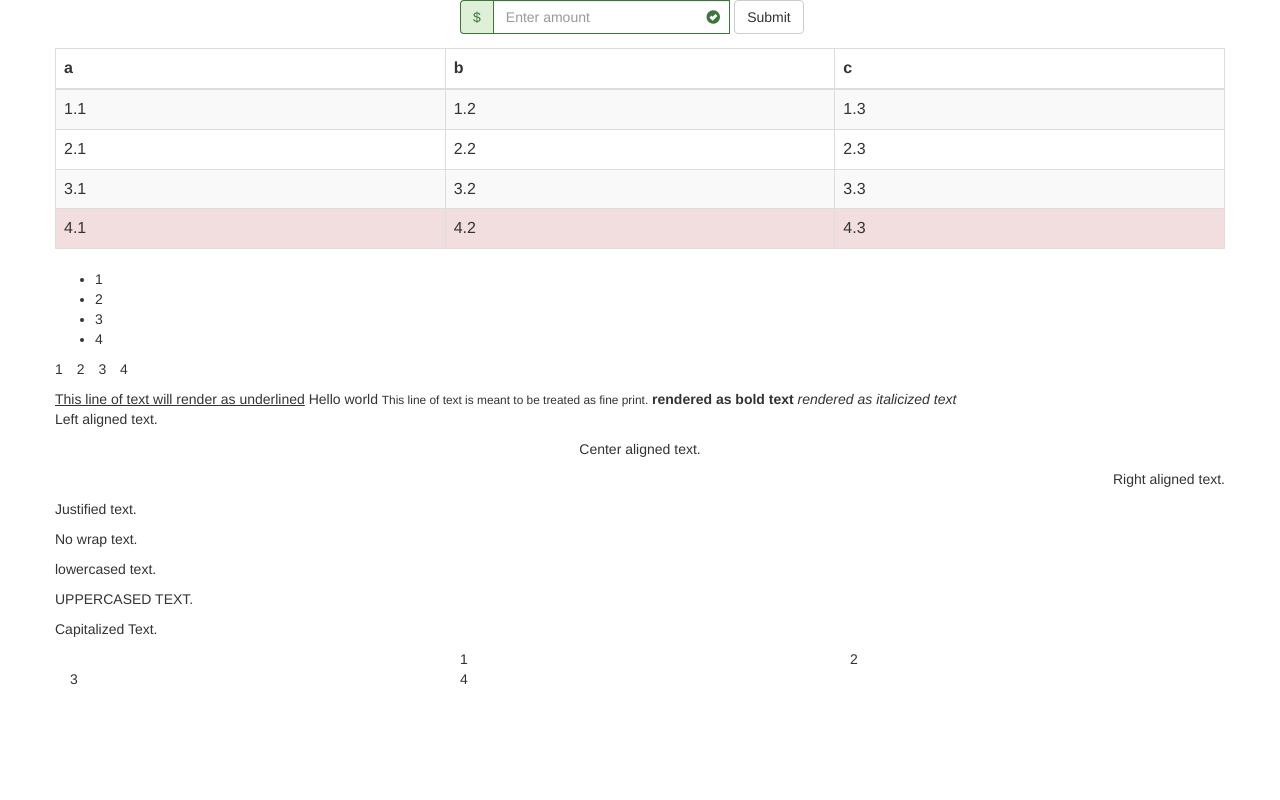
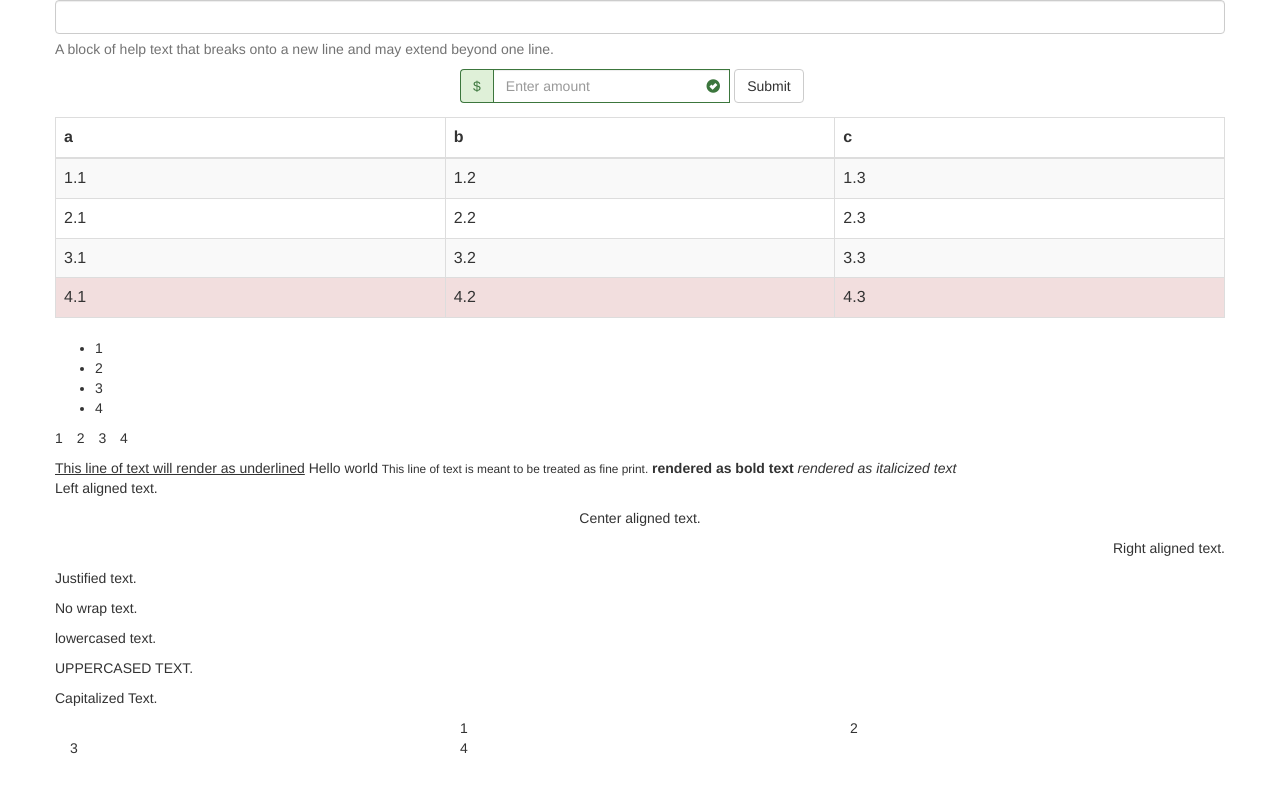
Before and after one commit to slaviber/CyberProgramming, a web app: page / in a window 1280 px wide. Run offline with its HTML, style and script files only (its server is not run), Linux system fonts and the light colour scheme; data that the repository does not hold is empty.

Commit message:
Help block below input

```diff
--- a/05_SampleBootstrap/WebContent/index.html
+++ b/05_SampleBootstrap/WebContent/index.html
@@ -9,6 +9,11 @@
 
 <body>
 	<div class="container">
+		<div class="row">
+			<label class="sr-only" for="inputHelpBlock">Input with help text</label>
+			<input type="text" id="inputHelpBlock" class="form-control" aria-describedby="helpBlock">
+			<span id="helpBlock" class="help-block">A block of help text that breaks onto a new line and may extend beyond one line.</span>
+		</div>
 		<div class="row">
 			<!-- Styled form -->
 			<!-- offset: 4, size: 4, space after: 4 so it is centered -->
```
